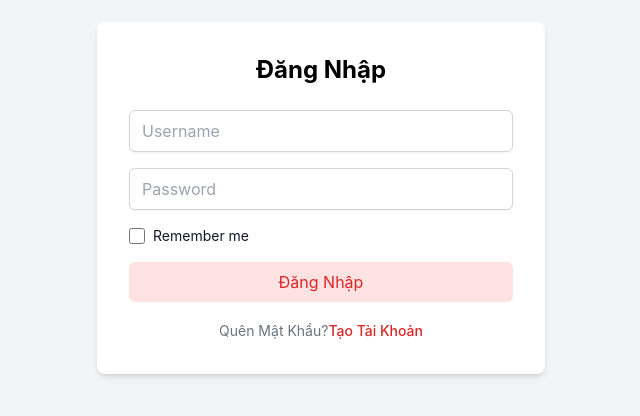
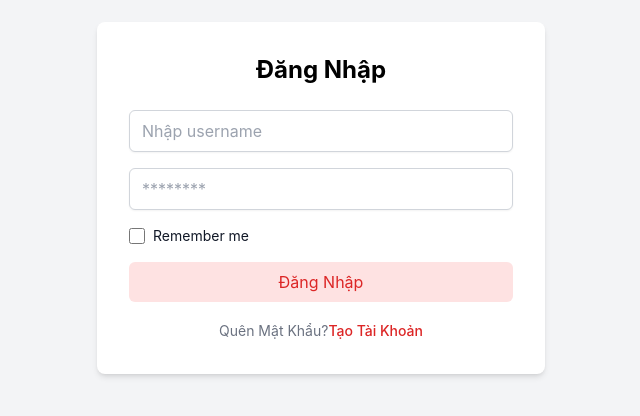
Before and after one commit to phanbachlong/Consumer_Transaction_Management_System, a React (Create React App) app in the folder project88/: page /login in a window 1280 px wide. Shown: the part 202-618 px from the top of the page, without its empty margins (319-959 px from the left). Built offline with nearby package versions, Linux system fonts and the light colour scheme.

Commit message:
Lỗi LoginPage
khi ấn Đăng nhập, không nhảy vào hàm onSubmit

```diff
--- a/project88/src/App.js
+++ b/project88/src/App.js
@@ -1,14 +1,15 @@
 import React from 'react';
 import { BrowserRouter as Router, Routes, Route } from 'react-router-dom';
 import './App.css';
-import LoginPage from './pages/LoginPage';
-import FogotPassword from './pages/FogotPassword';
+import LoginPage from './features/auth/LoginPage';
+import FogotPassword from './features/auth/FogotPassword';
 import Register from './features/register/Register';
 
 function App() {
   return (
     <Router>
       <Routes>
+        <Route path="/" element={<LoginPage />} />
         <Route path="/login" element={<LoginPage />} />
         <Route path="/fogot-password" element={<FogotPassword />} />
         <Route path='/register' element={<Register />} />
--- a/project88/src/components/Form.js
+++ b/project88/src/components/Form.js
@@ -41,6 +41,18 @@ const Form = ({ initialValues, onSubmit, btn }) => {
                                 /> Khác
                             </label>
                         </div>
+                    ) : field === "remember" ? (
+                        <div className="flex items-center">
+                            <input
+                                type="checkbox"
+                                {...register(field)}
+                                id={field}
+                                className="h-4 w-4 text-indigo-600 border-gray-300 rounded"
+                            />
+                            <label htmlFor={field} className="ml-2 block text-sm text-gray-900">
+                                Remember me
+                            </label>
+                        </div>
                     ) : (
                         <input
                             className="mt-1 block w-full px-3 py-2 border border-gray-300 rounded-md shadow-sm focus:outline-none focus:ring-indigo-500 focus:border-indigo-500"
--- /dev/null
+++ b/project88/src/features/auth/LoginPage.js
@@ -0,0 +1,41 @@
+import React from 'react';
+import { useNavigate } from 'react-router-dom';
+import Form from '../../components/Form';
+
+const LoginPage = () => {
+  const navigate = useNavigate();
+
+  const initialValues = { username: '', password: '', remember: false };
+
+  const onSubmit = (data) => {
+    console.log('Form Data:', data);
+    alert('Đăng nhập thành công!');
+    // sau khi đăng nhập thành công => chuyển hướng đến homepage
+
+  };
+
+  return (
+    <div className="flex items-center justify-center min-h-screen bg-gray-100">
+      <div className="bg-white p-8 rounded-lg shadow-md w-full max-w-md">
+        <h1 className="text-2xl font-bold text-center mb-6">Đăng Nhập</h1>
+        <Form onSubmit={onSubmit} initialValues={initialValues} btn="Đăng Nhập" />
+        <div className="mt-4 text-center">
+          <button
+            onClick={() => navigate('/fogot-password')}
+            className="text-sm text-gray-500 hover:underline"
+          >
+            Quên Mật Khẩu?
+          </button>
+          <button
+            onClick={() => navigate('/register')}
+            className="text-sm text-red-600 font-medium hover:underline"
+          >
+            Tạo Tài Khoản
+          </button>
+        </div>
+      </div>
+    </div>
+  );
+};
+
+export default LoginPage;
--- a/project88/src/pages/LoginPage.js
+++ /dev/null
@@ -1,75 +0,0 @@
-import React from 'react';
-import { useForm } from 'react-hook-form';
-import { useNavigate } from 'react-router-dom';
-
-const LoginPage = () => {
-  const { register, handleSubmit, formState: { errors } } = useForm();
-  const navigate = useNavigate();
-
-  const onSubmit = (data) => {
-    console.log('Form Data:', data);
-    alert('Đăng nhập thành công!');
-    // sau khi đăng nhập thành công => chuyển hướng đến homepage
-
-  };
-
-  return (
-    <div className="flex items-center justify-center min-h-screen bg-gray-100">
-      <div className="bg-white p-8 rounded-lg shadow-md w-full max-w-md">
-        <h1 className="text-2xl font-bold text-center mb-6">Đăng Nhập</h1>
-        <form onSubmit={handleSubmit(onSubmit)}>
-          <div className="mb-4">
-            <input
-              {...register('username', { required: 'Username is required' })}
-              type="text"
-              id="username"
-              className="mt-1 block w-full px-3 py-2 border border-gray-300 rounded-md shadow-sm focus:outline-none focus:ring-indigo-500 focus:border-indigo-500"
-              placeholder="Username"
-            />
-            {errors.username && <p className="text-red-500 text-sm mt-1">{errors.username.message}</p>}
-          </div>
-          <div className="mb-4">
-            <input
-              {...register('password', { required: 'Password is required' })}
-              type="password"
-              id="password"
-              className="mt-1 block w-full px-3 py-2 border border-gray-300 rounded-md shadow-sm focus:outline-none focus:ring-indigo-500 focus:border-indigo-500"
-              placeholder="Password"
-            />
-            {errors.password && <p className="text-red-500 text-sm mt-1">{errors.password.message}</p>}
-          </div>
-          <div className="flex items-center mb-4">
-            <input
-              {...register('remember')}
-              type="checkbox"
-              id="remember"
-              className="h-4 w-4 text-indigo-600 border-gray-300 rounded"
-            />
-            <label htmlFor="remember" className="ml-2 block text-sm text-gray-900">
-              Remember me
-            </label>
-          </div>
-          <button
-            type="submit"
-            className="w-full bg-red-100 text-red-600 py-2 px-4 rounded-md hover:bg-red-200 transition"
-          >
-            Đăng Nhập
-          </button>
-        </form>
-        <div className="mt-4 text-center">
-          <button
-            onClick={() => navigate('/fogot-password')}
-            className="text-sm text-gray-500 hover:underline"
-          >
-            Quên Mật Khẩu?
-          </button>
-          <a href="#" className="text-sm text-red-600 font-medium hover:underline">
-            Tạo Tài Khoản
-          </a>
-        </div>
-      </div>
-    </div>
-  );
-};
-
-export default LoginPage;
```
Also changed, not shown: project88/src/features/auth/FogotPassword.js (renamed from project88/src/pages/FogotPassword.js).
